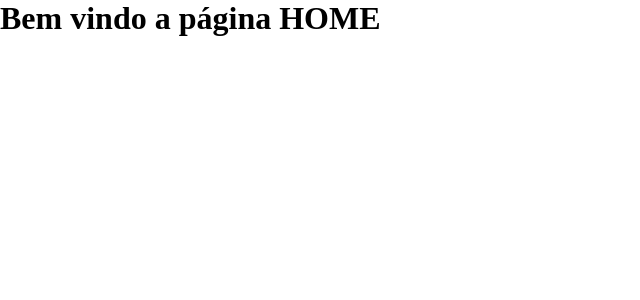
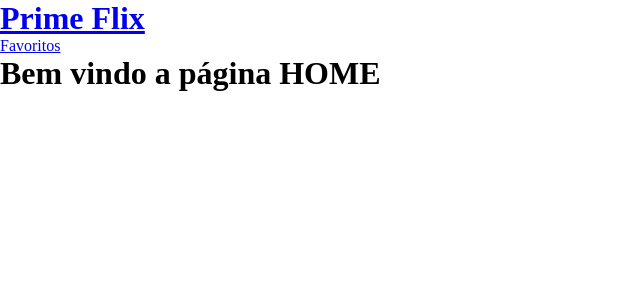
Before and after one commit to PcfSilva/prime-flix, a React (Vite) app: page / in a window 1280 px wide. Shown: the top 300 px of the page, without its empty margins (0-640 px from the left). Built offline with nearby package versions, Linux system fonts and the light colour scheme.

Commit message:
structuring the header

```diff
--- a/src/Routes.jsx
+++ b/src/Routes.jsx
@@ -1,10 +1,12 @@
 import { BrowserRouter, Route, Routes } from "react-router";
 import { Home } from "./pages/Home";
 import { Movies } from "./pages/Movies";
+import { Header } from "./components/Header";
 
 export function RoutesApp() {
   return (
     <BrowserRouter>
+      <Header />
       <Routes>
         <Route path="/" element={<Home />} />
         <Route path="/movies/:id" element={<Movies />} />
--- /dev/null
+++ b/src/components/Header/index.jsx
@@ -0,0 +1,12 @@
+import { Link } from "react-router"
+
+export function Header() {
+  return (
+    <header>
+      <h1 className="logo">
+        <Link to="/">Prime Flix</Link>
+      </h1>
+      <Link className="favorites" to="/favorites">Favoritos</Link>
+    </header>
+  )
+}
```
